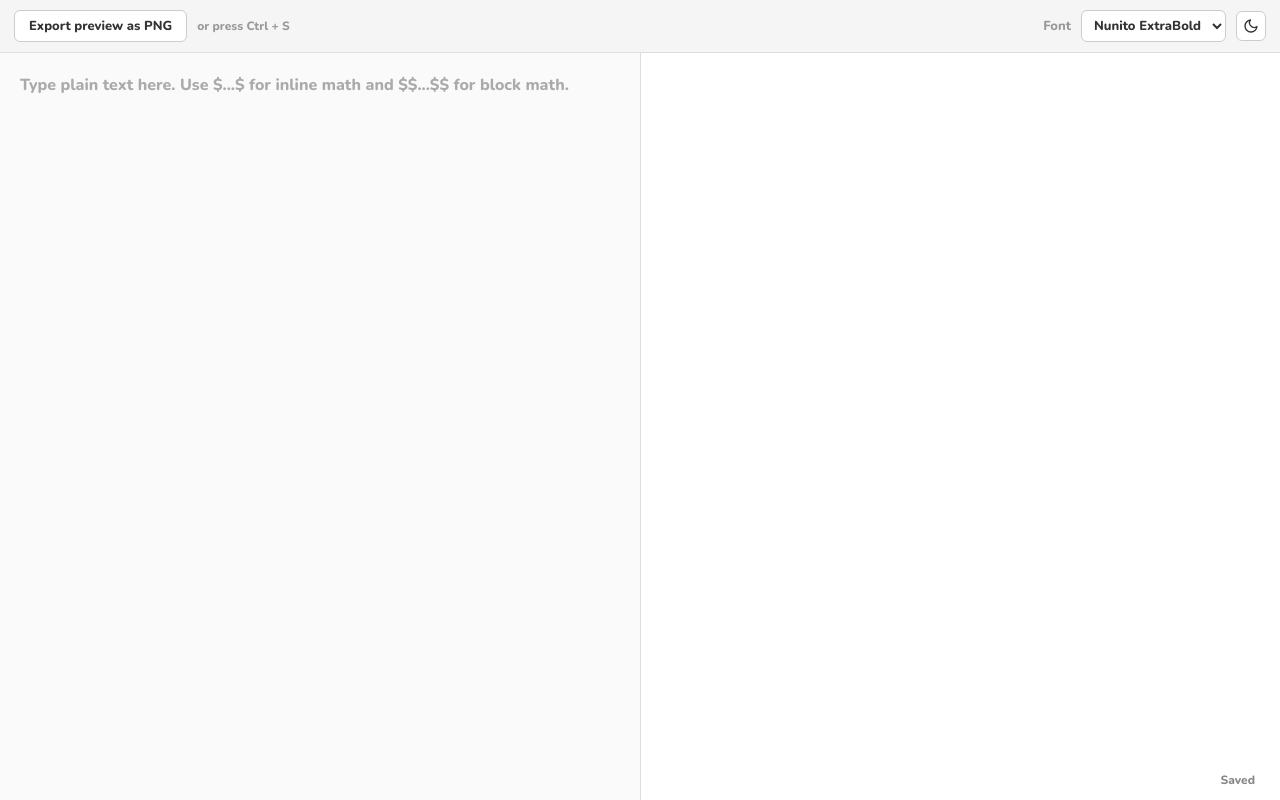
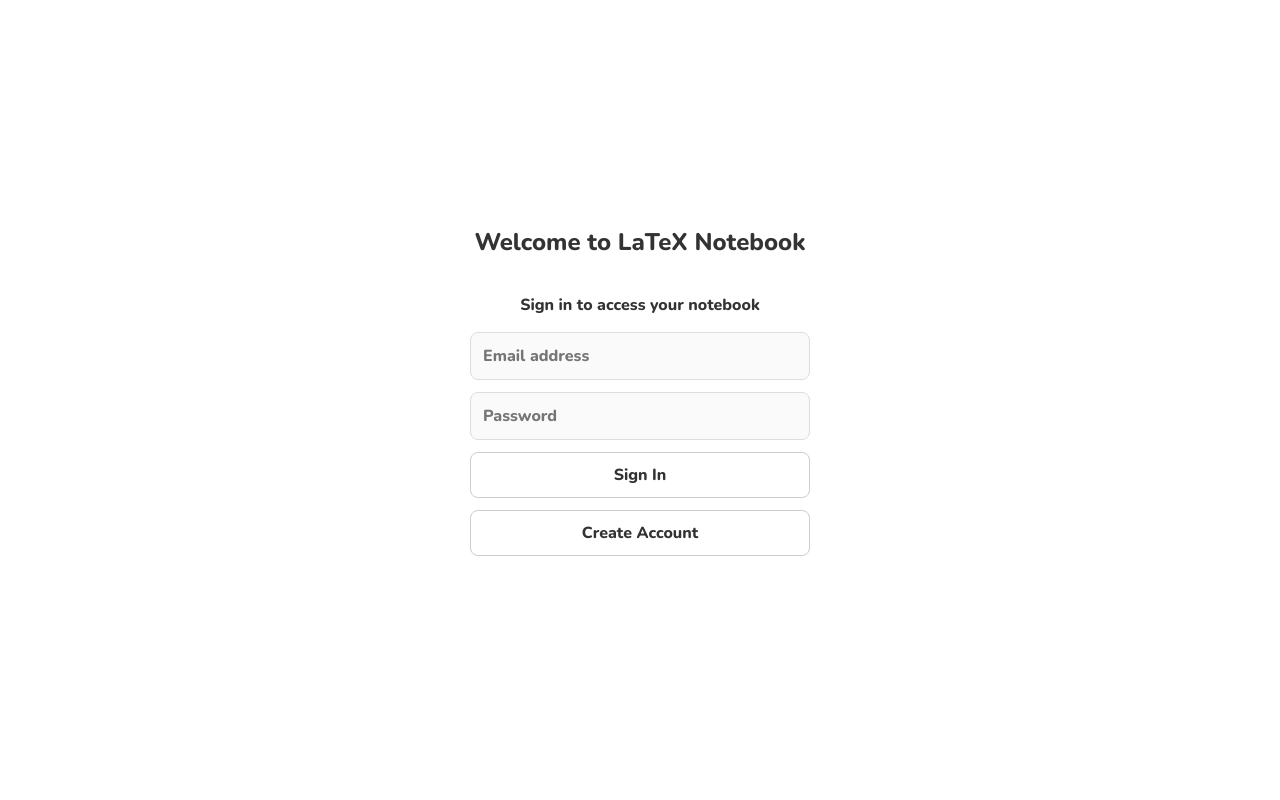
Before and after one commit to spacenebulae/latexnotebook, a plain HTML site: page index.html in a window 1280 px wide. Drawn offline with nearby package versions, Linux system fonts and the light colour scheme.

Commit message:
Update index.html

```diff
--- a/index.html
+++ b/index.html
@@ -240,10 +240,96 @@
             font-weight: var(--app-font-weight);
             transition: background-color 0.25s ease, color 0.25s ease;
         }
+        #authPanel {
+    position: fixed;
+    inset: 0;
+    z-index: 10000;
+
+    display: flex;
+    flex-direction: column;
+    justify-content: center;
+    align-items: center;
+
+    background: var(--bg);
+    color: var(--text);
+    padding: 24px;
+    box-sizing: border-box;
+}
+
+#authPanel form {
+    width: 100%;
+    max-width: 340px;
+
+    display: flex;
+    flex-direction: column;
+    gap: 12px;
+}
+
+#authPanel input {
+    padding: 12px;
+    border: 1px solid var(--border);
+    border-radius: 8px;
+
+    background: var(--editor-bg);
+    color: var(--text);
+    font: inherit;
+}
+
+#authPanel button {
+    padding: 11px;
+    border: 1px solid var(--btn-border);
+    border-radius: 8px;
+
+    background: var(--btn-bg);
+    color: var(--btn-text);
+    font: inherit;
+    cursor: pointer;
+}
+
+#authMessage {
+    font-size: 13px;
+    text-align: center;
+}
+
+body.signed-out > .toolbar,
+body.signed-out > .main,
+body.signed-out > .status {
+    display: none;
+        }
     </style>
 </head>
 <body>
+<div id="authPanel">
+    <h2>Welcome to LaTeX Notebook</h2>
+    <p>Sign in to access your notebook</p>
 
+    <form id="authForm">
+        <input
+            type="email"
+            id="authEmail"
+            placeholder="Email address"
+            required
+        >
+
+        <input
+            type="password"
+            id="authPassword"
+            placeholder="Password"
+            minlength="8"
+            required
+        >
+
+        <button type="submit">
+            Sign In
+        </button>
+
+        <button type="button" id="signUpBtn">
+            Create Account
+        </button>
+
+        <p id="authMessage" role="status"></p>
+    </form>
+</div>
     <!-- Top toolbar (moved up so it spans the whole app): export, font picker, theme toggle -->
     <div class="toolbar">
         <!-- Export button: click or press Ctrl+S to save the entire preview as one PNG -->
@@ -257,6 +343,9 @@
         <button id="themeToggle" type="button" title="Switch to dark mode" aria-label="Switch to dark mode">
             <svg id="iconMoon" width="16" height="16" viewBox="0 0 24 24" fill="none" stroke="currentColor" stroke-width="2" stroke-linecap="round" stroke-linejoin="round" aria-hidden="true"><path d="M21 12.79A9 9 0 1 1 11.21 3 7 7 0 0 0 21 12.79z"/></svg>
             <svg id="iconSun" width="16" height="16" viewBox="0 0 24 24" fill="none" stroke="currentColor" stroke-width="2" stroke-linecap="round" stroke-linejoin="round" aria-hidden="true" style="display: none;"><circle cx="12" cy="12" r="5"/><line x1="12" y1="1" x2="12" y2="3"/><line x1="12" y1="21" x2="12" y2="23"/><line x1="4.22" y1="4.22" x2="5.64" y2="5.64"/><line x1="18.36" y1="18.36" x2="19.78" y2="19.78"/><line x1="1" y1="12" x2="3" y2="12"/><line x1="21" y1="12" x2="23" y2="12"/><line x1="4.22" y1="19.78" x2="5.64" y2="18.36"/><line x1="18.36" y1="5.64" x2="19.78" y2="4.22"/></svg>
+        </button>
+        <button id="signOutBtn" type="button">
+    Sign Out
         </button>
     </div>
 
@@ -279,6 +368,107 @@
         const status = document.getElementById('status');
         const exportBtn = document.getElementById('exportBtn');
         let saveTimeout;
+        // Supabase configuration
+const SUPABASE_URL = 'https://ufirthrjsjkcmhlqjchl.supabase.co/';
+const SUPABASE_KEY = 'sb_publishable_muLiI9lCKY1ZyNo82GxQ7g_9cNpzfBw';
+
+// Initialize Supabase
+const supabaseClient = window.supabase.createClient(
+    SUPABASE_URL,
+    SUPABASE_KEY
+);
+
+// Authentication state
+let currentUser = null;
+
+// Authentication elements
+const authPanel = document.getElementById('authPanel');
+const authForm = document.getElementById('authForm');
+const authEmail = document.getElementById('authEmail');
+const authPassword = document.getElementById('authPassword');
+const authMessage = document.getElementById('authMessage');
+const signUpBtn = document.getElementById('signUpBtn');
+        authForm.addEventListener('submit', async function (event) {
+    event.preventDefault();
+
+    authMessage.textContent = 'Signing in...';
+
+    const { error } =
+        await supabaseClient.auth.signInWithPassword({
+            email: authEmail.value,
+            password: authPassword.value
+        });
+
+    if (error) {
+        authMessage.textContent = error.message;
+    }
+});
+        signUpBtn.addEventListener('click', async function () {
+    authMessage.textContent = 'Creating account...';
+
+    const { data, error } =
+        await supabaseClient.auth.signUp({
+            email: authEmail.value,
+            password: authPassword.value
+        });
+
+    if (error) {
+        authMessage.textContent = error.message;
+        return;
+    }
+
+    if (!data.session) {
+        authMessage.textContent =
+            'Account created! Please check your email to confirm your account.';
+    }
+});
+        // Listen for authentication changes
+supabaseClient.auth.onAuthStateChange(
+    (event, session) => {
+
+        clearTimeout(saveTimeout);
+
+        currentUser = session?.user ?? null;
+
+        if (currentUser) {
+
+            // User is authenticated
+            document.body.classList.remove('signed-out');
+            authPanel.hidden = true;
+
+            // Load this user's saved document
+            editor.value = localStorage.getItem(
+                'latex_editor_content_' + currentUser.id
+            ) || '';
+
+            updatePreview();
+
+        } else {
+
+            // User is not authenticated
+            document.body.classList.add('signed-out');
+            authPanel.hidden = false;
+
+            editor.value = '';
+            preview.replaceChildren();
+
+            authMessage.textContent = '';
+            status.textContent = 'Signed out';
+        }
+    }
+);
+        const signOutBtn = document.getElementById('signOutBtn');
+
+signOutBtn.addEventListener('click', async function () {
+
+    const { error } = await supabaseClient.auth.signOut({
+        scope: 'local'
+    });
+
+    if (error) {
+        status.textContent = error.message;
+    }
+});
 
         /* ============================================================
            Theme toggle & font picker (added)
@@ -331,19 +521,14 @@
         updateThemeButton();
 
         // Load saved content on startup (or leave blank if none)
-        const savedContent = localStorage.getItem('latex_editor_content');
-        if (savedContent) {
-            editor.value = savedContent;
-        } else {
-            editor.value = ""; // Removed greeting text
-        }
+        editor.value = "";
 
         // Render function
         function updatePreview() {
             const text = editor.value;
 
             // Use innerHTML instead of textContent so KaTeX can inject HTML nodes
-            preview.innerHTML = text;
+            preview.textContent = text;
 
             // Tell KaTeX to find and render math delimiters
             // (guarded so the very first render before KaTeX finishes loading doesn't throw)
@@ -361,8 +546,14 @@
             status.textContent = "Typing...";
             clearTimeout(saveTimeout);
             saveTimeout = setTimeout(() => {
-                localStorage.setItem('latex_editor_content', text);
-                status.textContent = "Saved";
+                if (currentUser) {
+    localStorage.setItem(
+        'latex_editor_content_' + currentUser.id,
+        text
+    );
+}
+
+status.textContent = "Saved";
             }, 300);
         }
 
```
